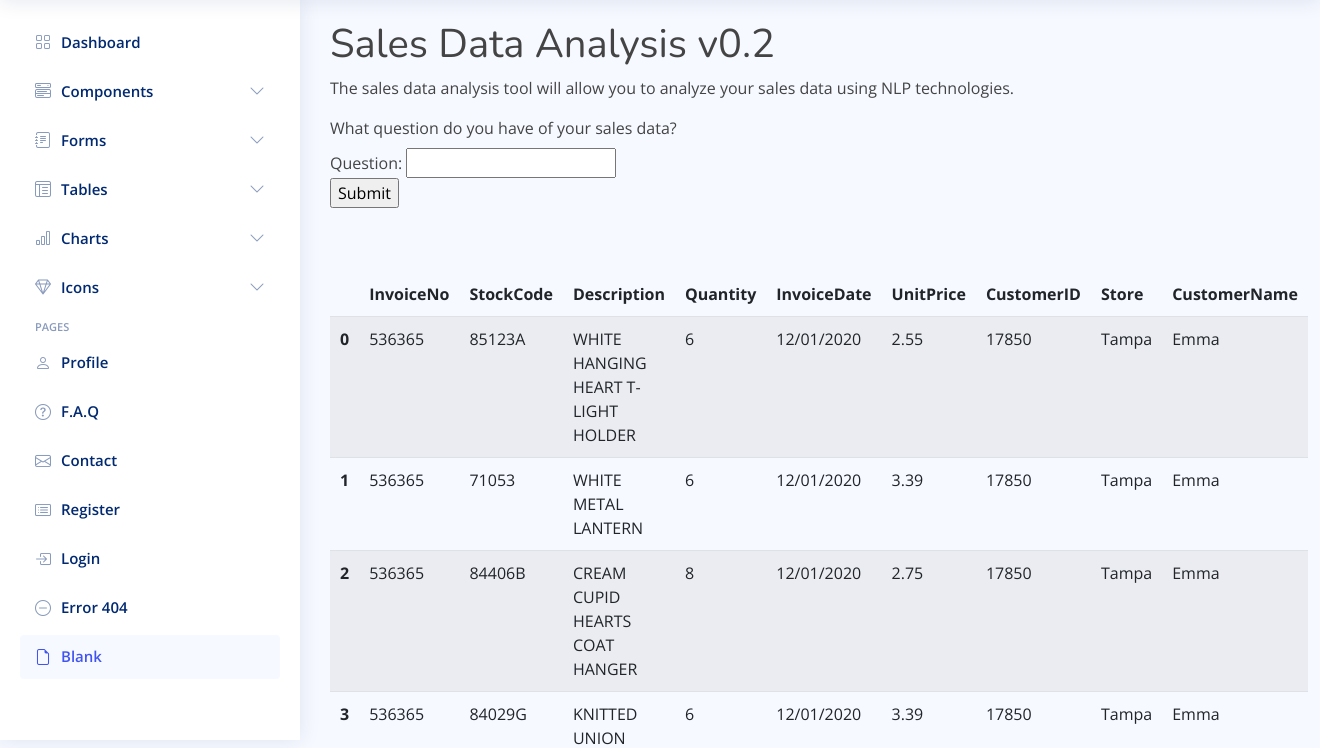
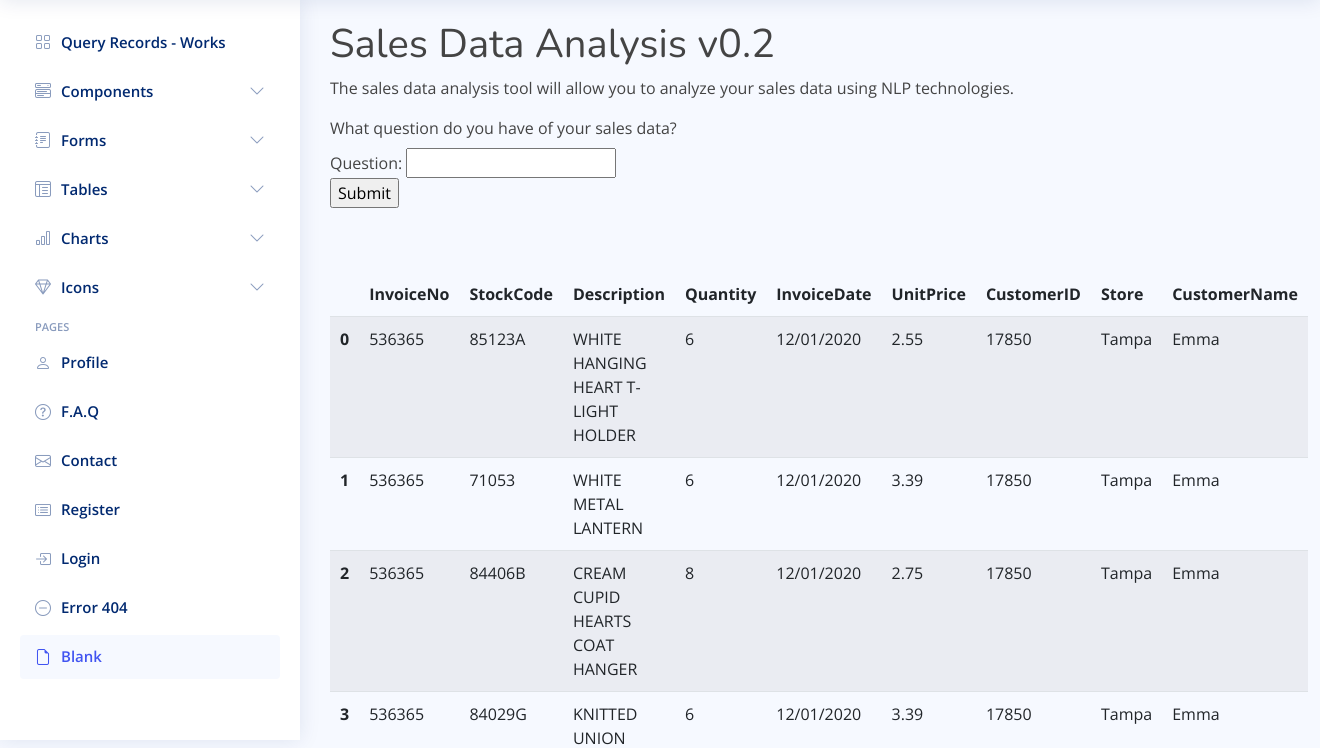
Before and after one commit to Wenjun-Mao/siads699, a Django app: page /example2/ in a window 1320 px wide. Shown: the part 60-808 px from the top of the page. Run offline with Django 4.2, Linux system fonts and the light colour scheme; some libraries are stand-ins or nearby versions.

Commit message:
Query Records link

```diff
--- a/siads699/templates/base_dashboard.html
+++ b/siads699/templates/base_dashboard.html
@@ -244,9 +244,9 @@
     <ul class="sidebar-nav" id="sidebar-nav">
 
       <li class="nav-item">
-        <a class="nav-link collapsed" href="index.html">
+        <a class="nav-link collapsed" href="https://madsteam.pythonanywhere.com/example2_list/">
           <i class="bi bi-grid"></i>
-          <span>Dashboard</span>
+          <span>Query Records - Works</span>
         </a>
       </li><!-- End Dashboard Nav -->
 
```
